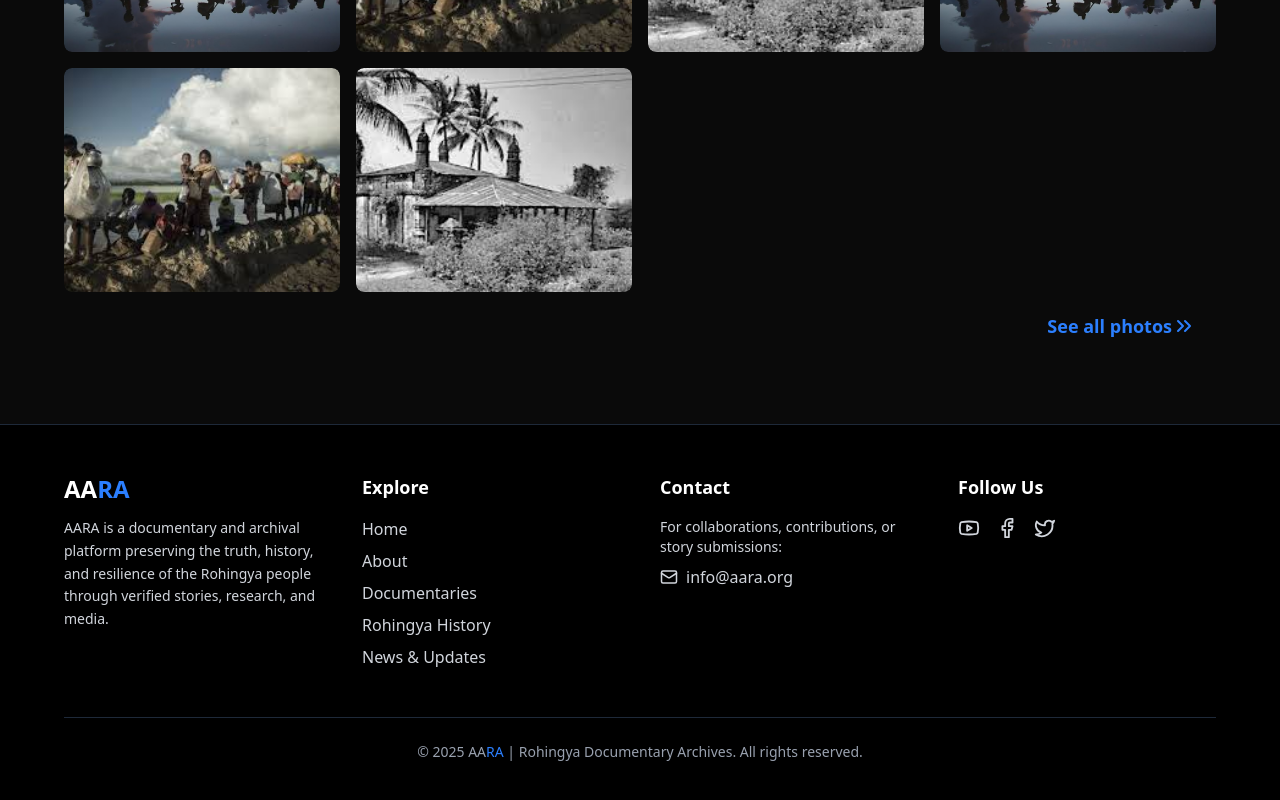
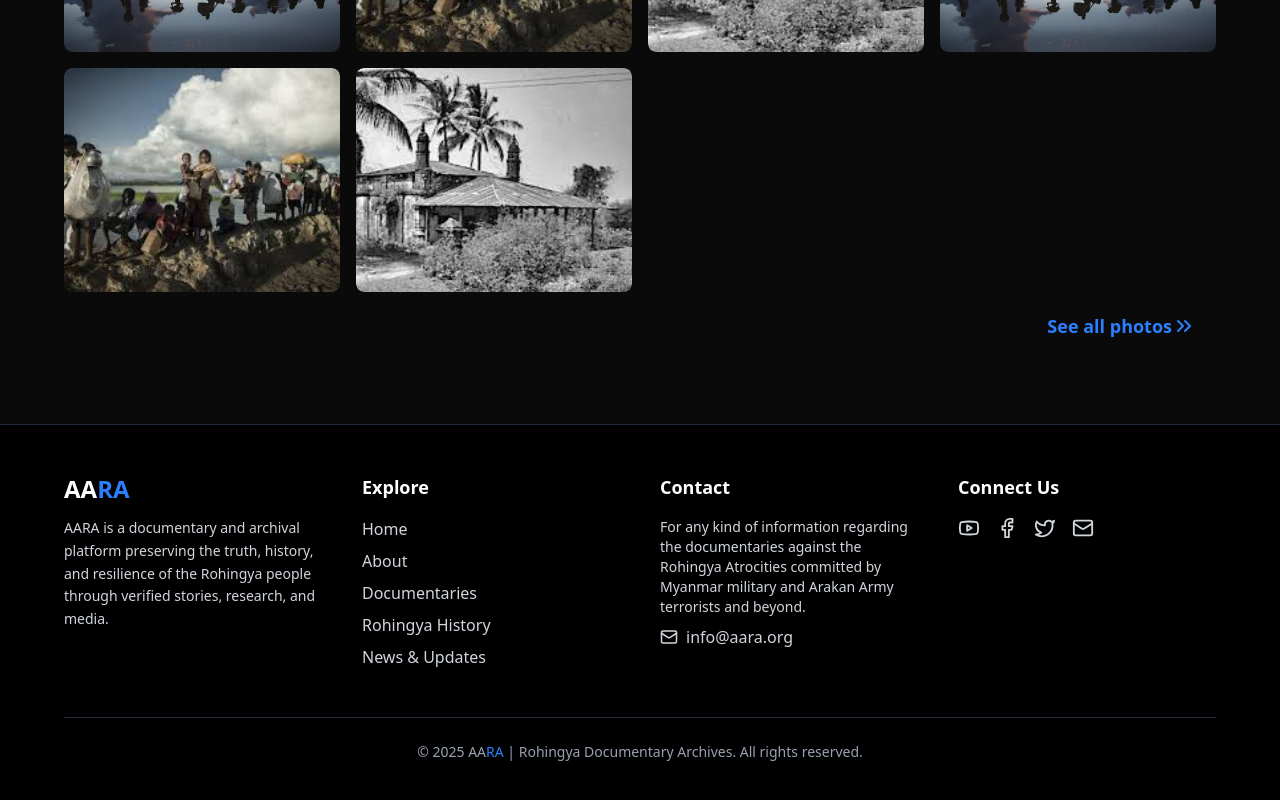
Before and after one commit to Mustakahmmed-dev/Rohingya-Documentary, a Next.js app: page / in a window 1280 px wide. Shown: the part 2910-3710 px from the top of the page. Built offline with nearby package versions, Linux system fonts and the light colour scheme.

Commit message:
Updated footer

```diff
--- a/src/components/Footer/footer.jsx
+++ b/src/components/Footer/footer.jsx
@@ -7,7 +7,6 @@ const Footer = () => {
     <footer className="bg-black text-gray-300 py-12 px-6 md:px-16 border-t border-gray-800">
       <div className="max-w-7xl mx-auto grid grid-cols-1 md:grid-cols-4 gap-10">
 
-        {/* Logo and About */}
         <div>
           <h2 className="text-2xl font-semibold text-white mb-3">
             AA<span className="text-blue-500">RA</span>
@@ -19,7 +18,6 @@ const Footer = () => {
           </p>
         </div>
 
-        {/* Quick Links */}
         <div>
           <h3 className="text-lg font-semibold text-white mb-4">Explore</h3>
           <ul className="space-y-2">
@@ -31,11 +29,10 @@ const Footer = () => {
           </ul>
         </div>
 
-        {/* Contact */}
         <div>
           <h3 className="text-lg font-semibold text-white mb-4">Contact</h3>
           <p className="text-sm mb-2">
-            For collaborations, contributions, or story submissions:
+            For any kind of information regarding the documentaries against the Rohingya Atrocities committed by Myanmar military and Arakan Army terrorists and beyond.
           </p>
           <div className="flex items-center gap-2">
             <Mail size={18} />
@@ -45,9 +42,8 @@ const Footer = () => {
           </div>
         </div>
 
-        {/* Social Media */}
         <div>
-          <h3 className="text-lg font-semibold text-white mb-4">Follow Us</h3>
+          <h3 className="text-lg font-semibold text-white mb-4">Connect Us</h3>
           <div className="flex gap-4">
             <Link href="#" className="hover:text-red-500">
               <Youtube size={22} />
@@ -57,6 +53,9 @@ const Footer = () => {
             </Link>
             <Link href="#" className="hover:text-red-500">
               <Twitter size={22} />
+            </Link>
+            <Link href="mailto:info@aara.org" className="hover:text-red-500">
+              <Mail size={22} />
             </Link>
           </div>
         </div>
```
